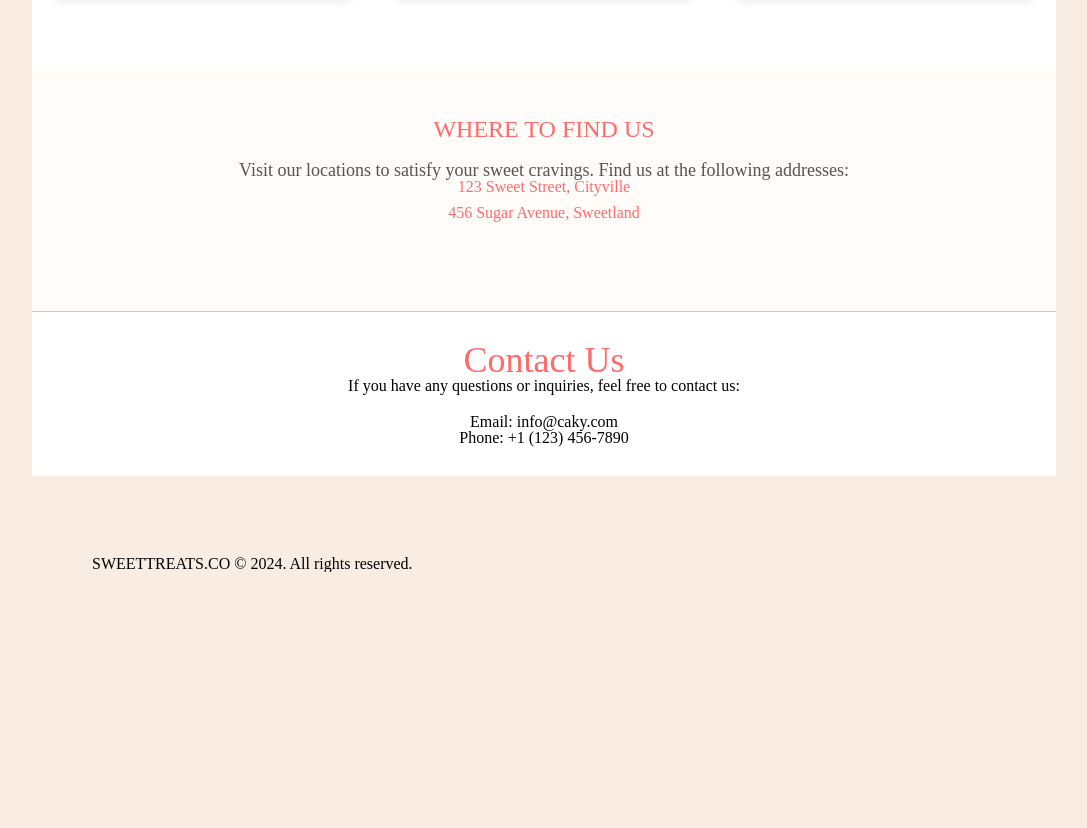
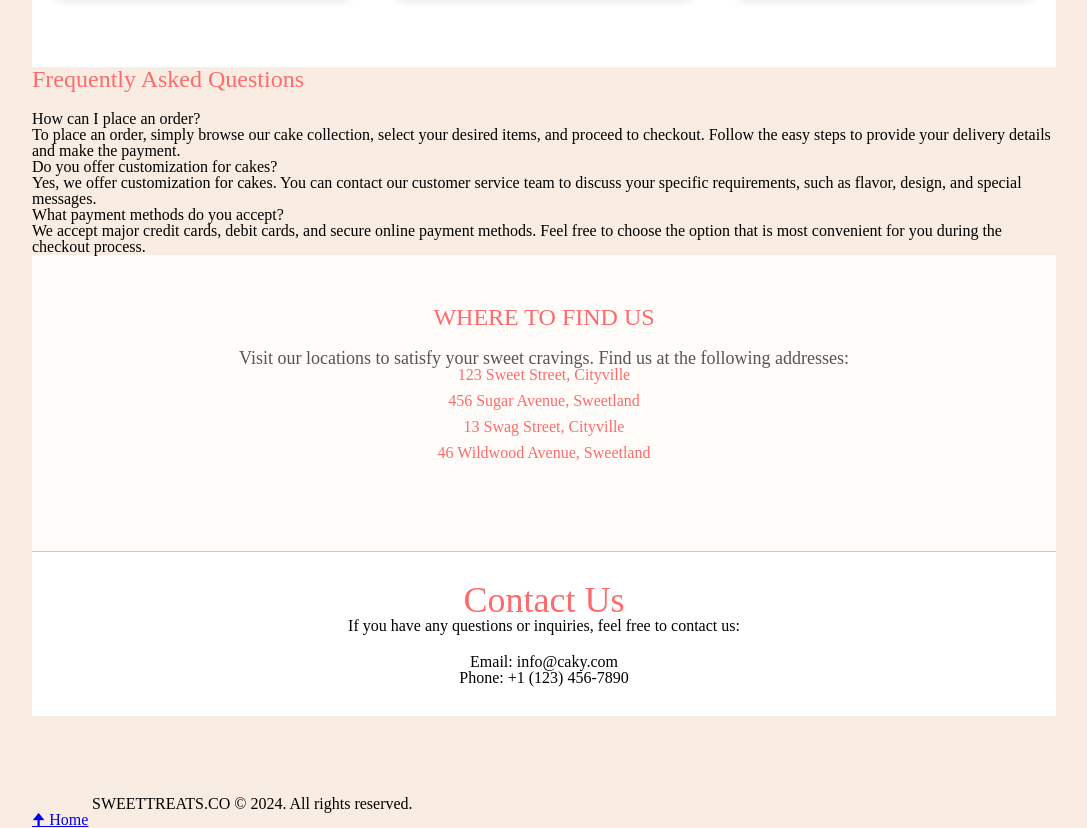
Before and after one commit to feliciaL3/WP_LABS, a plain HTML site: page LAB_2_WP/index.html in a window 1280 px wide. Shown: the part 1808-2636 px from the top of the page, without its empty margins (96-1183 px from the left). Before the commit the page ends 2380 px from the top, so only its background shows below. Drawn offline with Linux system fonts and the light colour scheme.

Commit message:
add FAQ section

```diff
--- a/LAB_2_WP/index.html
+++ b/LAB_2_WP/index.html
@@ -153,6 +153,37 @@
         </main>
 
 
+<!-- Frequently Asked Questions Section -->
+<div id="faq">
+  <div class="intro-header">
+    <h3>Frequently Asked Questions</h3>
+  </div>
+
+  <div class="faq-content">
+    <!-- FAQ Item 1 -->
+    <div class="faq-item">
+      <h4>How can I place an order?</h4>
+      <p>To place an order, simply browse our cake collection, select your desired items, and proceed to checkout. Follow the easy steps to provide your delivery details and make the payment.</p>
+    </div>
+
+    <!-- FAQ Item 2 -->
+    <div class="faq-item">
+      <h4>Do you offer customization for cakes?</h4>
+      <p>Yes, we offer customization for cakes. You can contact our customer service team to discuss your specific requirements, such as flavor, design, and special messages.</p>
+    </div>
+
+    <!-- FAQ Item 3 -->
+    <div class="faq-item">
+      <h4>What payment methods do you accept?</h4>
+      <p>We accept major credit cards, debit cards, and secure online payment methods. Feel free to choose the option that is most convenient for you during the checkout process.</p>
+    </div>
+
+    <!-- Add more FAQ items as needed -->
+  </div>
+</div>
+
+
+
     <!-- Addresses Section -->
         <div id="addresses">
           <div class="intro-header">
@@ -163,6 +194,8 @@
               <p>Visit our locations to satisfy your sweet cravings. Find us at the following addresses:</p>
               <p class="address">123 Sweet Street, Cityville</p>
               <p class="address">456 Sugar Avenue, Sweetland</p>
+              <p class="address">13 Swag Street, Cityville</p>
+              <p class="address">46 Wildwood Avenue, Sweetland</p>
           </div>
       </div>
 
@@ -184,6 +217,9 @@
     <p>SWEETTREATS.CO &copy; 2024. All rights reserved.</p>
 </footer>
 
+<!-- ARROW near the end of your HTML -->
+<a href="#top" class="scroll-to-top">&#x1F809; Home</a>
+
 </body>
 
 </html>
```
